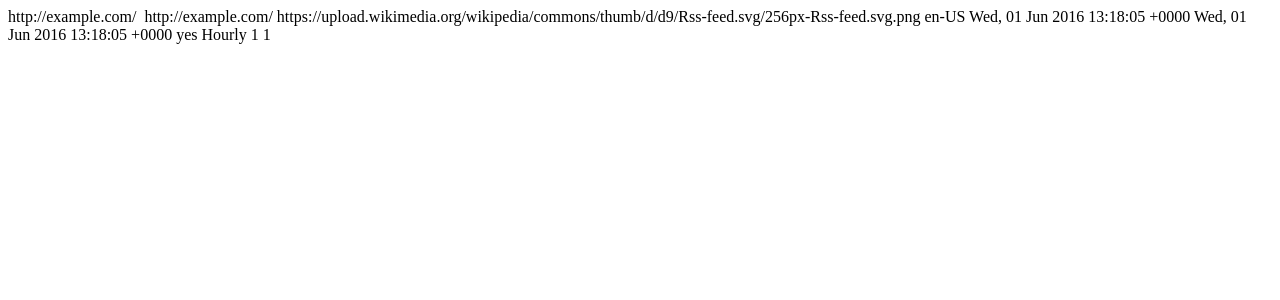
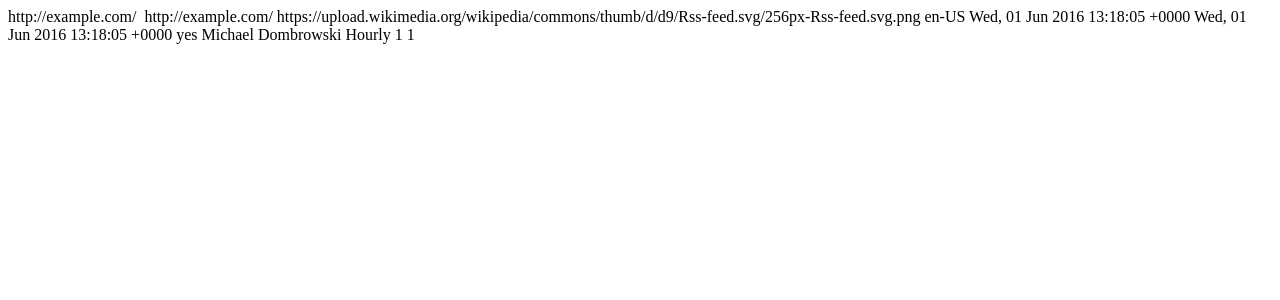
Before and after one commit to MikeDombo/AudioDidact, a PHP site: page /yt.php in a window 1280 px wide. Shown: the top 300 px of the page. Run offline with PHP 8.4, Linux system fonts and the light colour scheme.

Commit message:
Add iTunes author tag to make RSS feed more compliant with standards

```diff
--- a/youtube.php
+++ b/youtube.php
@@ -372,6 +372,7 @@ class youtube{
 		$feed->addNamespace("sy", "http://purl.org/rss/1.0/modules/syndication/");
 
 		$feed->setChannelElement('itunes:explicit', "yes");
+		$feed->setChannelElement('itunes:author', "Michael Dombrowski");
 		$feed->setChannelElement('itunes:category', "",array('text'=>'Technology'));
 		$feed->setChannelElement('sy:updatePeriod', "Hourly");
 		$feed->setChannelElement('sy:updateFrequency', "1");
```
